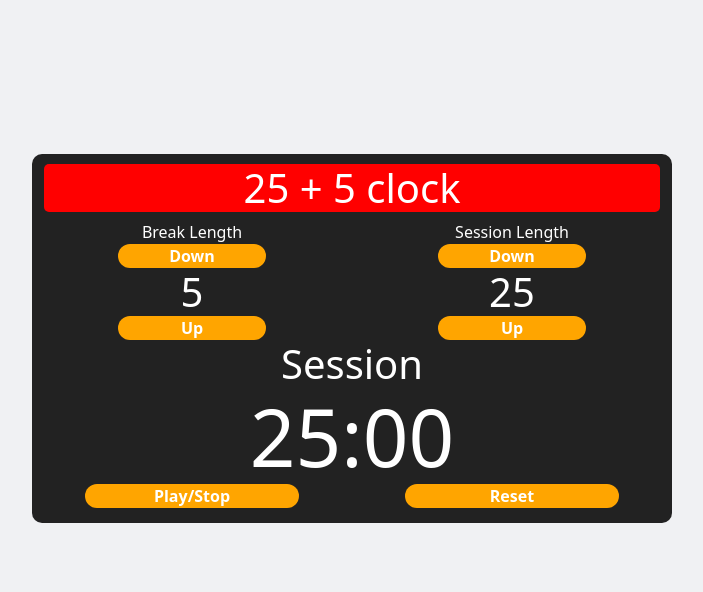
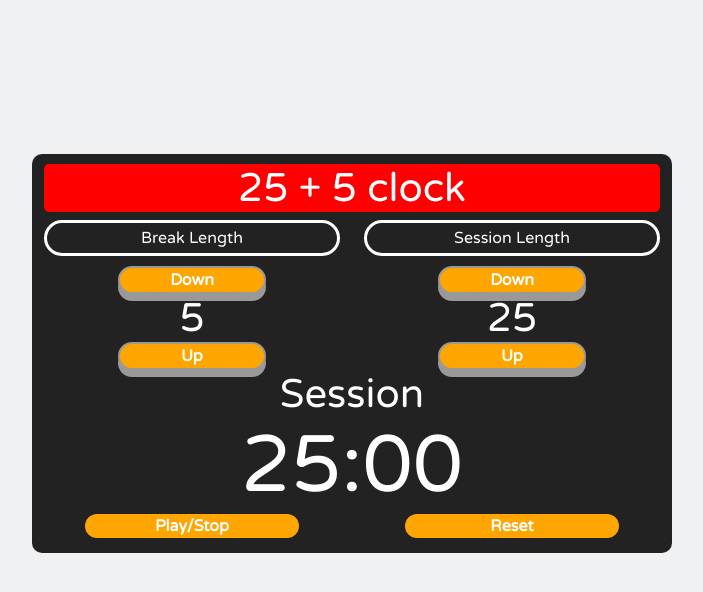
Before and after one commit to manuel12/25-plus-5-clock, a React (Create React App) app: page / in a window 1280 px wide. Shown: the top 592 px of the page, without its empty margins (288-991 px from the left). Built offline with nearby package versions, Linux system fonts and the light colour scheme.

Commit message:
Added heading, container and button style classes. Added button:active rules.

```diff
--- a/src/App.css
+++ b/src/App.css
@@ -1,3 +1,8 @@
+* {
+  font-family: "Varela Round", sans-serif;
+  user-select: none;
+}
+
 .App {
   margin: 12% auto;
   text-align: center;
@@ -24,3 +29,30 @@
   font-weight: bold;
   cursor: pointer;
 }
+
+.heading-styles {
+  border-width: 3px;
+  border-style: solid;
+  border-radius: 50px;
+  padding: 3px;
+  margin-bottom: 10px;
+}
+
+.container-styles {
+  padding: 20px;
+  border: 4px solid darkgray;
+  border-radius: 15px;
+  box-shadow: 0 10px #999;
+}
+
+.button-styles {
+  border: 2px solid #999;
+  border-radius: 50px;
+  box-shadow: 0 7px #999;
+  cursor: pointer;
+}
+
+.button:active {
+  box-shadow: 0 3px #999;
+  transform: translateY(4px);
+}
```
